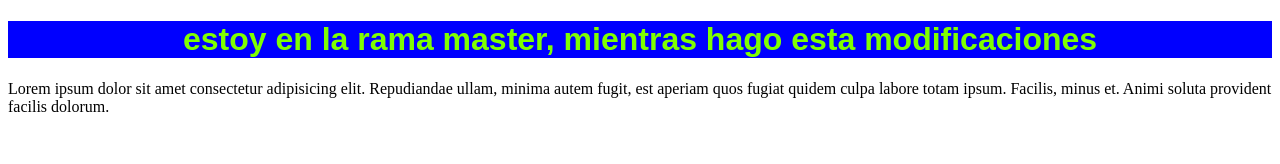
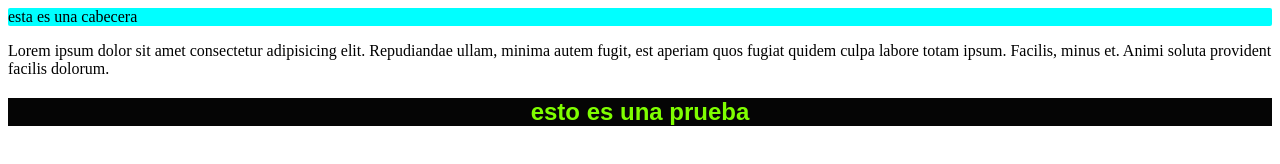
Before and after one commit to rojo32/curso_git, a plain HTML site: page indexex.html in a window 1280 px wide. Drawn offline with Linux system fonts and the light colour scheme.

Commit message:
se codifica la cabecera_

```diff
--- a/css/styles.css
+++ b/css/styles.css
@@ -5,3 +5,20 @@ h1
     font-family: Arial, Helvetica, sans-serif;
     background-color: blue;
 }
+
+.cabecera
+{
+    background-color: aqua;
+    border-radius: 2px;
+    margin-top: 3px;
+    margin-bottom: 3px;
+
+}
+
+h2
+{
+    color: chartreuse;
+    text-align: center;
+    font-family: Arial, Helvetica, sans-serif;
+    background-color: rgb(5, 5, 5);
+}
--- a/indexex.html
+++ b/indexex.html
@@ -1,18 +1,24 @@
 <!DOCTYPE html>
-<html lang="en">
+<html lang="es">
 <head>
     <meta charset="UTF-8">
     <meta name="viewport" content="width=device-width, initial-scale=1.0">
     <link rel="stylesheet" href="/css/styles.css">
+    <link rel="stylesheet" href="/css/styles.css">
     <title>Prueba</title>
 </head>
 <body>
-    <h1>
-        estoy en la rama master, mientras hago esta modificaciones
-    </h1>
+    <div class="cabecera">esta es una cabecera</div>
+
     <p>Lorem ipsum dolor sit amet consectetur adipisicing elit. Repudiandae ullam, minima autem
          fugit, est aperiam quos fugiat quidem culpa labore totam ipsum. Facilis, minus et. Animi
          soluta provident facilis dolorum.</p>
+    <div class="titulo2">
+        <h2>
+            esto es una prueba
+        </h2>
+    </div>
+
 
 
 
```
